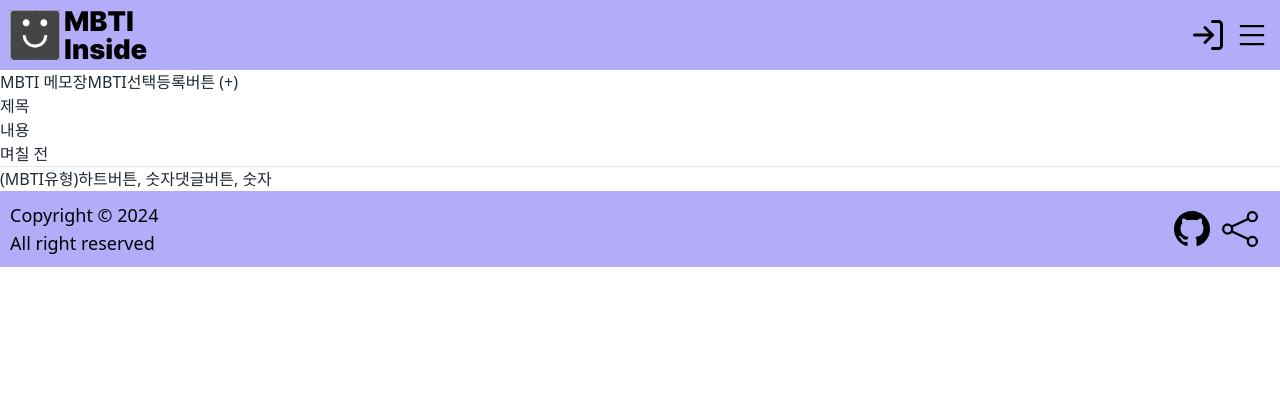
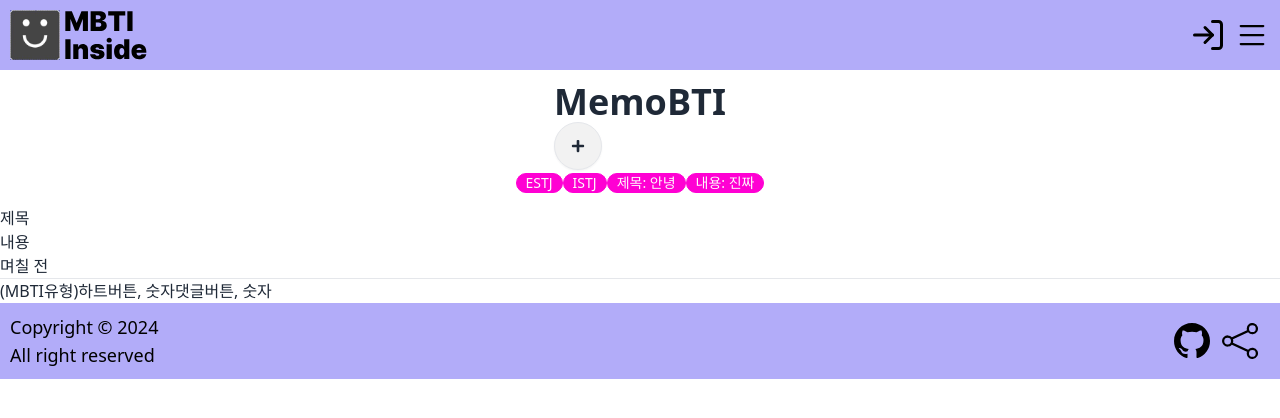
Before and after one commit to MBTI-Inside/server, a React (Vite) app in the folder frontend/: page /memo in a window 1280 px wide. Shown: the top 418 px of the page. Built offline with nearby package versions, Linux system fonts and the light colour scheme.

Commit message:
style: 메모 헤더 컴포넌트 rebi13/MBTI-Inside#31

```diff
--- a/frontend/src/pages/Memo/index.tsx
+++ b/frontend/src/pages/Memo/index.tsx
@@ -1,15 +1,9 @@
+import MemoHeader from '@/components/pages/Memo/MemoHeader';
+
 const Memo = () => {
   return (
     <>
-      {/* TODO: MBTI유형 선택 버튼(클릭 시 모달) - daisyUI Custom Button, Modal */}
-      {/* TODO: mbti 유형은 전역 상태 관리 */}
-      {/* TODO: 게시물 등록버튼(클릭 시 페이지 이동) - daisyUI Custom Button */}
-      <div>
-        <span>MBTI 메모장</span>
-        <button>MBTI선택</button>
-        <button>등록버튼 (+)</button>
-      </div>
-      {/* TODO: 게시물 메모 - daisyUI Custom Card */}
+      <MemoHeader />
       <div>
         <h2>제목</h2>
         <h3>내용</h3>
```
